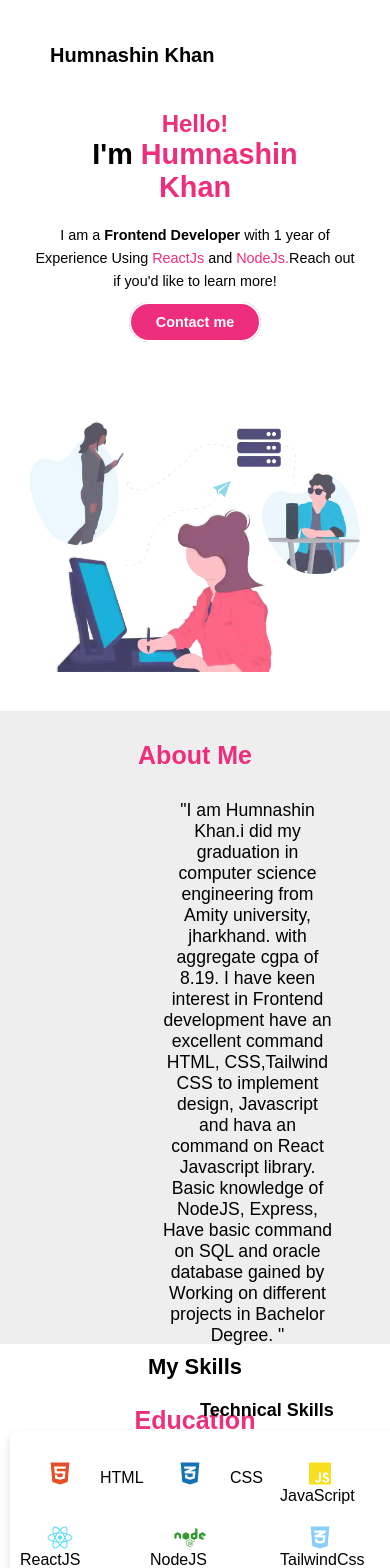
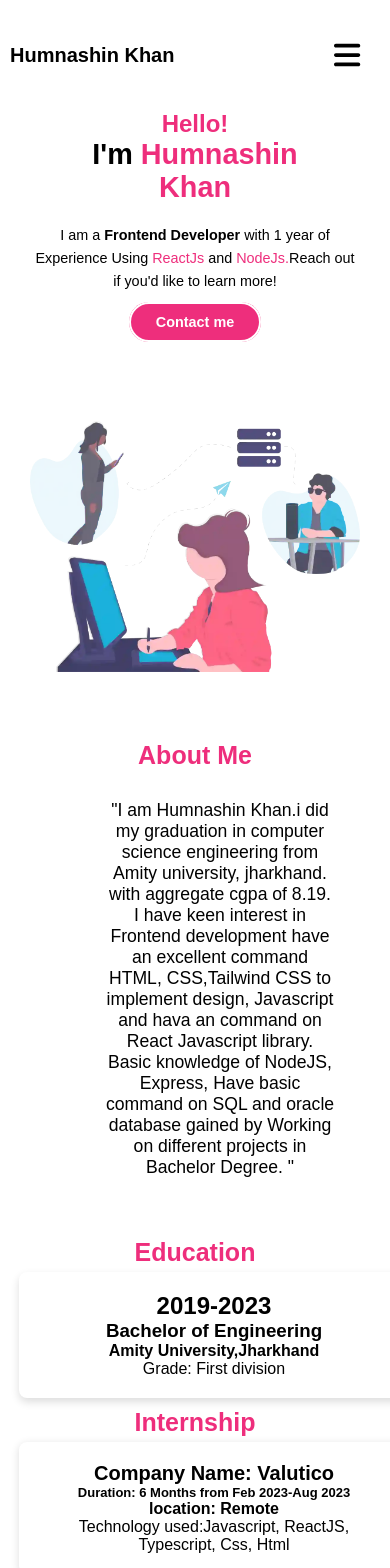
Before and after one commit to Humnashinkhan/My_Portfolio, a React (Create React App) app: page / in a window 390 px wide. Shown: the top 1568 px of the page. Built offline with nearby package versions, Linux system fonts and the light colour scheme.

Commit message:
some changes

```diff
--- a/src/App.css
+++ b/src/App.css
@@ -17,7 +17,7 @@ section {
 }
 
 #about {
-  background-color: #eee;
+  background-color: #fff;
   height: 80vh;
 
 }
@@ -38,11 +38,11 @@ section {
 }
 @media (max-width: 1024px) {
      #skill {
-       height:  90vh;
+       height:  120vh;
      }
 }
 @media (max-width: 786px) {
   #about{
-    height:  75vh;
+    height:  100vh;
   }
 }
--- a/src/components/About/About.css
+++ b/src/components/About/About.css
@@ -67,10 +67,15 @@
 }
 
 /* Optional: Add responsiveness for smaller screens */
-@media screen and (max-width: 1024px) {
+@media screen and (max-width: 786px) {
     .about-container {
       flex-direction: column;
     }
+    .about p {
+        flex: 1;
+        font-size: 1.1rem;
+        margin-left: -55px;
+      }
     .edu-details{
          margin-top: 5px;
          width: 100%;
--- a/src/components/Navbar/NavBar.css
+++ b/src/components/Navbar/NavBar.css
@@ -46,6 +46,9 @@
     font-size: 24px;
 }
 @media (max-width: 768px) {
+    .title {
+        margin-left: 10px;
+    }
     .Menu {
       display: none;
       flex-direction: column;
@@ -53,12 +56,14 @@
       top: 100px;
       left: 0;
       width: 50%;
-      background-color: #333;
+      background-color: #eee;
       text-align: center;
     }
     .hamburger-icon {
+        display: block;
         margin-right: 30px;
         font-size: 30px;
+        color: black;
     }
      .Menu.open {
       display: flex;
--- a/src/components/Projects/Projects.css
+++ b/src/components/Projects/Projects.css
@@ -40,7 +40,7 @@
     display: flex;
     justify-content: center;
     gap: 15px;
-    padding-top: 15px;
+    padding-top: 5px;
 }
 .tech-icon {
     font-size: 20px;
--- a/src/components/Projects/Projects.jsx
+++ b/src/components/Projects/Projects.jsx
@@ -45,10 +45,10 @@ const Projects = () => {
     },
     {
       title: 'My Portfolio Website',
-      description: 'CRUD (Create, Read, Update, Delete) application built using React.js.',
+      description: 'This is a portfolio website built using React.js.It showcases my skills,and experience as a Frontend Developer.',
       technologies: [faHtml5, faCss3Alt, faJs, faReact],
       liveLink: 'https://your-live-link.com',
-      codeLink: '',
+      codeLink: 'https://github.com/Humnashinkhan/My_Portfolio',
       image: '/assets/img3.png',
     },
     {
--- a/src/components/Skill/Skill.css
+++ b/src/components/Skill/Skill.css
@@ -102,11 +102,11 @@
 /* Media query for mobile phones */
 @media (max-width: 768px) {
     .Technical-Skill h2, .professional-Skill h2 {
-        font-size: 20px;
+        font-size: 25px;
     }
 
     .Technical-Skill h2{
-         margin-left: 200px;
+         margin-left: 150px;
     }
     .skill-details {
         flex-direction: column;
@@ -119,7 +119,7 @@
     }
 
     .LOGO span {
-        font-size: 18px;
+        font-size: 15px;
     }
 
     .Skill-Bars {
@@ -139,11 +139,11 @@
     }
 
     .LOGO .Skill-icon {
-        font-size: 25px;
+        font-size: 20px;
     }
 
     .LOGO span {
-        font-size: 16px;
+        font-size: 15px;
     }
 
     .Skill-Bars {
```
